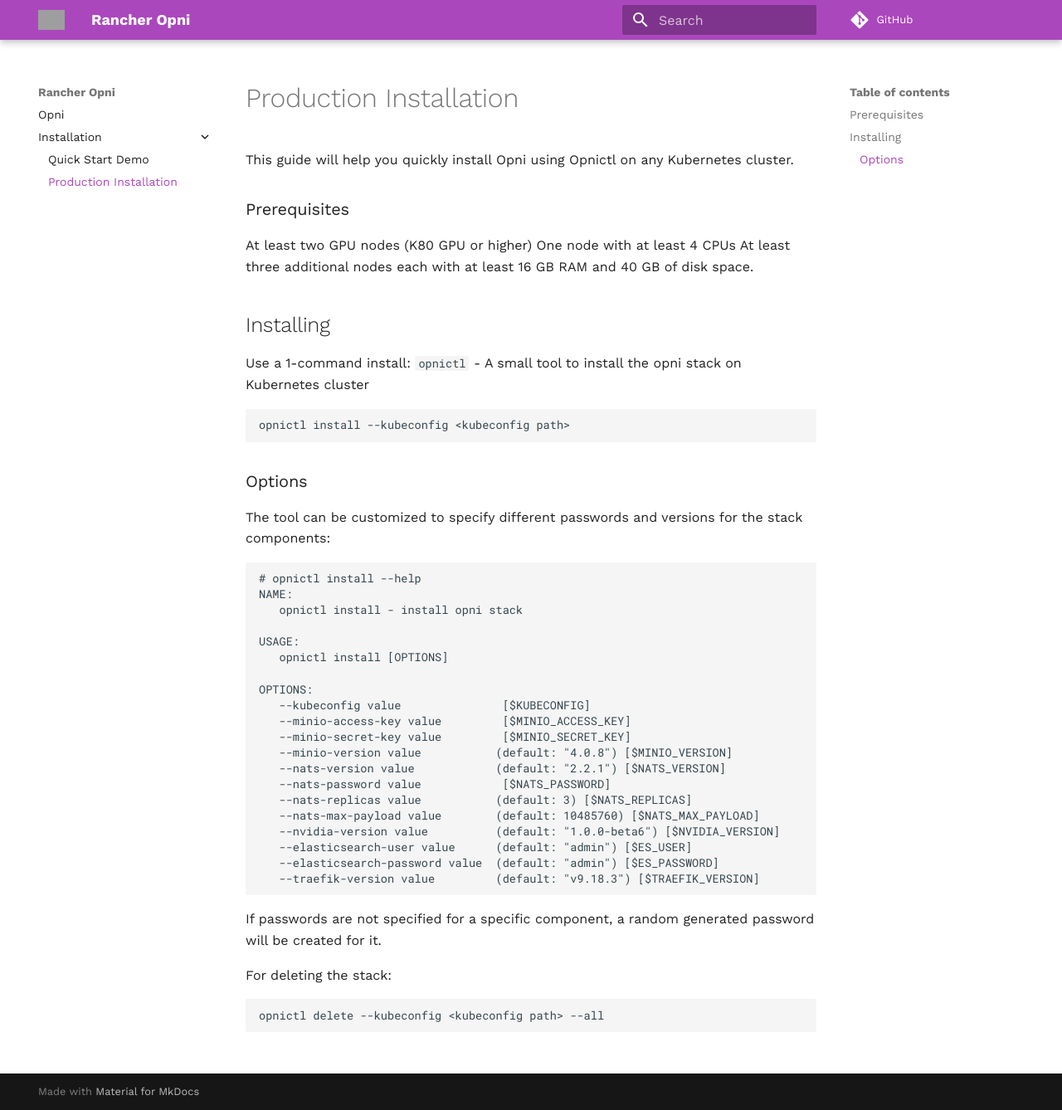
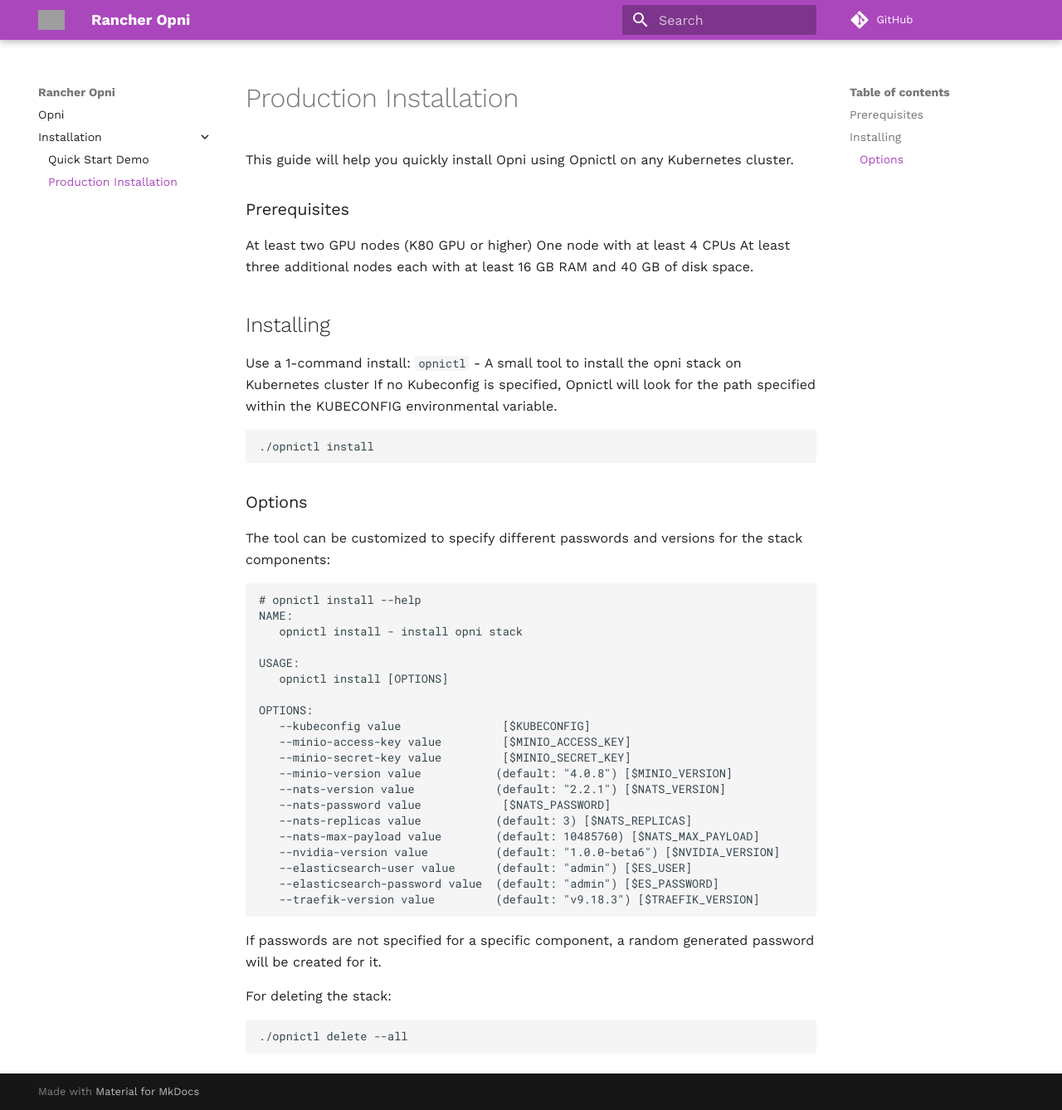
Before and after one commit to rancher/opni-docs, an MkDocs documentation site: the page built from docs/install/main.md, in a window 1280 px wide and 1338 px high. Shown: the whole window at 83% size. Built offline with MkDocs 1.6.1 and Material for MkDocs 9.7.7, drawn with Linux system fonts in a browser that asks for light colours; comment, search, counter and statistics services are not loaded; grey boxes are pictures that could not be loaded.

Commit message:
Update documentation

````diff
--- a/docs/install/main.md
+++ b/docs/install/main.md
@@ -12,8 +12,9 @@
 
 ## Installing
 Use a 1-command install: `opnictl` - A small tool to install the opni stack on Kubernetes cluster
+If no Kubeconfig is specified, Opnictl will look for the path specified within the KUBECONFIG environmental variable.
 ```
-opnictl install --kubeconfig <kubeconfig path>
+./opnictl install
 ```
 
 ### Options
@@ -44,5 +45,5 @@
 
 For deleting the stack:
 ```
-opnictl delete --kubeconfig <kubeconfig path> --all
+./opnictl delete --all
 ```
````
